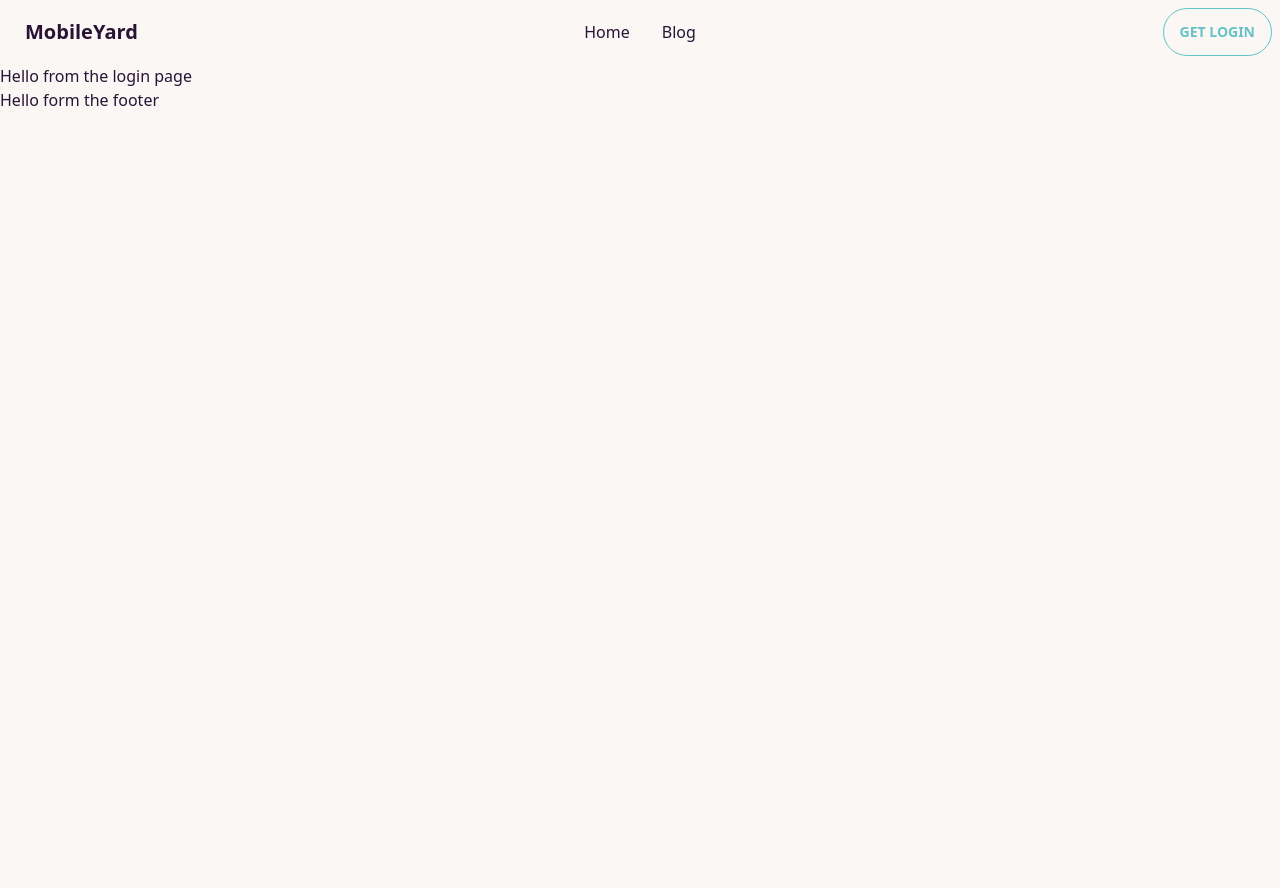
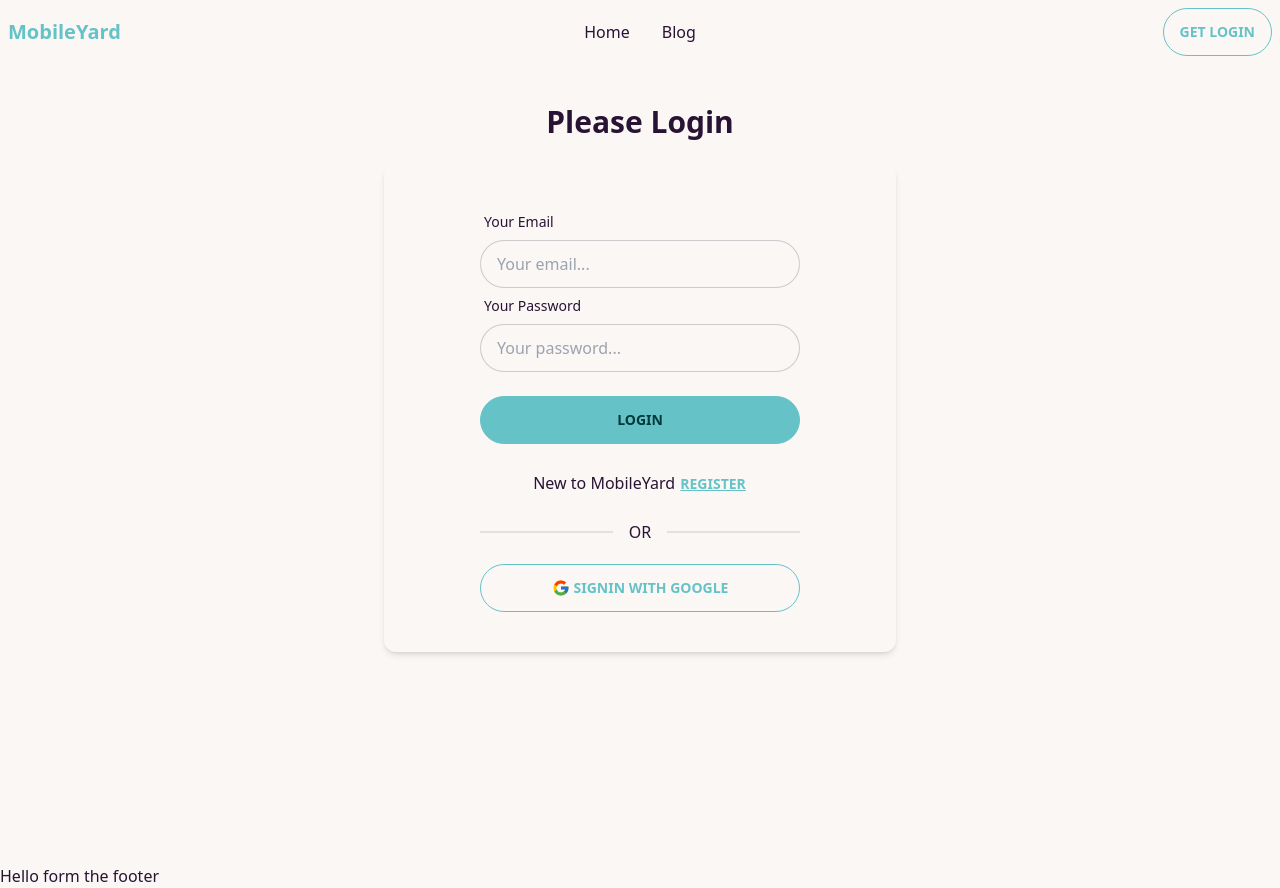
Before and after one commit to muntashir-wahid/mobile-yard-client, a React (Create React App) app: page /login in a window 1280 px wide. Before the commit the page ends 800 px from the top, so only its background shows below. Built offline with nearby package versions, Linux system fonts and the light colour scheme.

Commit message:
created login form and some reuseable UI components to avoid style duplication

```diff
--- a/package.json
+++ b/package.json
@@ -11,6 +11,7 @@
     "firebase": "^9.14.0",
     "react": "^18.2.0",
     "react-dom": "^18.2.0",
+    "react-icons": "^4.6.0",
     "react-router-dom": "^6.4.3",
     "react-scripts": "5.0.1",
     "web-vitals": "^2.1.4"
--- a/src/Pages/Login/Login.js
+++ b/src/Pages/Login/Login.js
@@ -1,10 +1,58 @@
 import React from "react";
+import { Link } from "react-router-dom";
+import { FcGoogle } from "react-icons/fc";
+import FromCard from "../../components/Cards/FromCard";
+import SecondaryHeading from "../../components/SectionHeadings/SecondaryHeading";
+import FormWrapper from "../../components/Wrappers/FormWrapper";
 
 const Login = () => {
   return (
-    <div>
-      <h1>Hello from the login page</h1>
-    </div>
+    <FormWrapper>
+      <SecondaryHeading>Please Login</SecondaryHeading>
+      <FromCard>
+        <form className="mb-4">
+          <div className="form-control w-full max-w-xs mx-auto">
+            <label className="label">
+              <span className="label-text">Your Email</span>
+            </label>
+            <input
+              type="email"
+              placeholder="Your email..."
+              className="input input-bordered w-full max-w-xs"
+            />
+          </div>
+          <div className="form-control w-full max-w-xs mx-auto">
+            <label className="label">
+              <span className="label-text">Your Password</span>
+            </label>
+            <input
+              type="password"
+              placeholder="Your password..."
+              className="input input-bordered w-full max-w-xs"
+            />
+          </div>
+          {/* <div className="max-w-xs mx-auto mt-4">
+          <p className="text-right btn btn-link">Forget Password</p>
+        </div> */}
+          <div className="form-control w-full max-w-xs mx-auto mt-6">
+            <input type="submit" className="btn btn-primary" value="Login" />
+          </div>
+        </form>
+        <div className="w-full max-w-xs mx-auto">
+          <p className="text-center">
+            New to MobileYard{" "}
+            <Link className="btn btn-link p-0" to="/register">
+              Register
+            </Link>
+          </p>
+          <div className="divider">OR</div>
+          <button className="btn btn-primary btn-outline w-full mt-2">
+            <FcGoogle className="mr-1 text-lg" />
+            Signin With Google
+          </button>
+        </div>
+      </FromCard>
+    </FormWrapper>
   );
 };
 
--- a/src/Pages/Shared/NavBar/NavBar.js
+++ b/src/Pages/Shared/NavBar/NavBar.js
@@ -35,7 +35,9 @@
             </li>
           </ul>
         </div>
-        <a className="btn btn-ghost normal-case text-xl">MobileYard</a>
+        <Link to="/" className="text-primary normal-case text-xl font-semibold">
+          MobileYard
+        </Link>
       </div>
       <div className="navbar-center hidden lg:flex">
         <ul className="menu menu-horizontal p-0">
--- /dev/null
+++ b/src/components/Cards/FromCard.js
@@ -0,0 +1,13 @@
+import React from "react";
+
+const FromCard = ({ children, className }) => {
+  return (
+    <div
+      className={`max-w-lg mx-auto px-6 py-10 bg-base-100 rounded-xl shadow-md ${className}`}
+    >
+      {children}
+    </div>
+  );
+};
+
+export default FromCard;
--- /dev/null
+++ b/src/components/SectionHeadings/SecondaryHeading.js
@@ -0,0 +1,11 @@
+import React from "react";
+
+const SecondaryHeading = ({ children, className }) => {
+  return (
+    <h2 className={`text-3xl font-semibold text-center mb-6 ${className}`}>
+      {children}
+    </h2>
+  );
+};
+
+export default SecondaryHeading;
--- /dev/null
+++ b/src/components/Wrappers/FormWrapper.js
@@ -0,0 +1,13 @@
+import React from "react";
+
+const FormWrapper = ({ className, children }) => {
+  return (
+    <section
+      className={`container min-h-screen mx-auto px-4 py-10 ${className}`}
+    >
+      {children}
+    </section>
+  );
+};
+
+export default FormWrapper;
```
Also changed, not shown: 1 other file (tests, documents, lock files or other folders).
